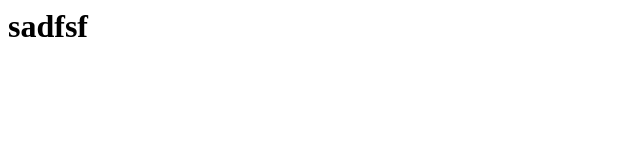
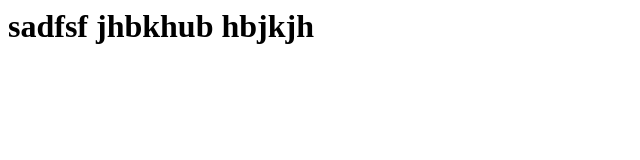
Before and after one commit to gauravfairfest/gauravfairfest.github.io, a plain HTML site: page index.html in a window 1280 px wide. Shown: the whole page, without its empty margins (0-640 px from the left). Drawn offline with Linux system fonts and the light colour scheme.

Commit message:
Update index.html

```diff
--- a/index.html
+++ b/index.html
@@ -1 +1 @@
-<h1>sadfsf</hi>
+<h1>sadfsf jhbkhub hbjkjh</hi>
```
